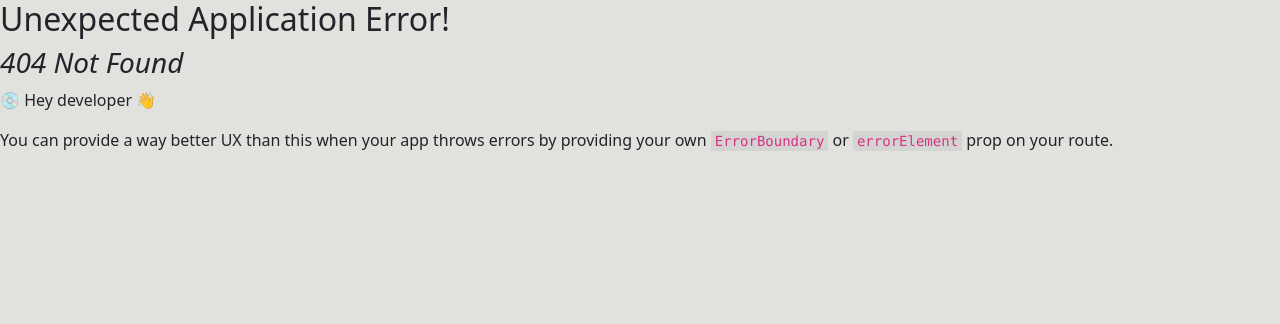
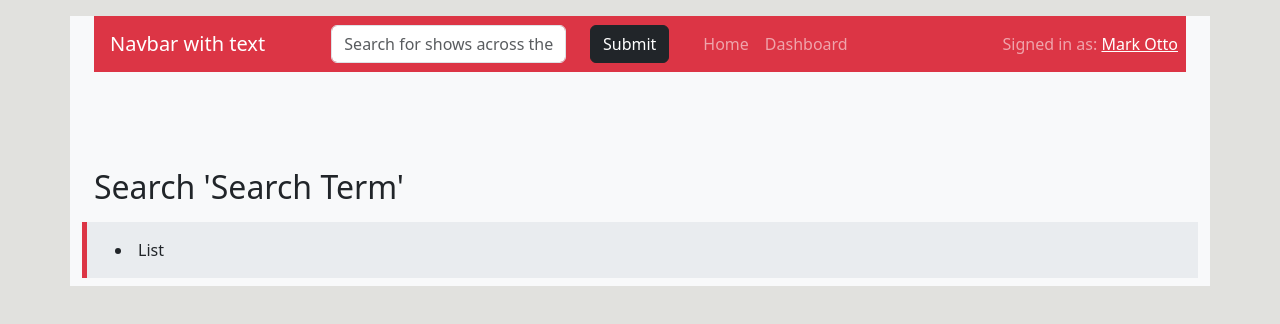
Before and after one commit to racosta323/ShowMate, a React (Create React App) app in the folder client/: page /search in a window 1280 px wide. Before the commit this address had no page. Shown: the top 324 px of the page. Built offline with nearby package versions, Linux system fonts and the light colour scheme.

Commit message:
styles searchlist

```diff
--- a/client/src/components/App.js
+++ b/client/src/components/App.js
@@ -13,7 +13,7 @@ import { Outlet } from "react-router-dom";
 function App() {
 
   return (
-    <Container>
+    <Container className="bg-light">
       <NavBar/>
       <Outlet/>
     </Container>
--- a/client/src/components/NavBar.js
+++ b/client/src/components/NavBar.js
@@ -1,6 +1,7 @@
 import Navbar from 'react-bootstrap/Navbar'
 import Nav from 'react-bootstrap/Nav'
 import Col from 'react-bootstrap/Col';
+import Container from 'react-bootstrap/Container';
 
 import SearchBar from './SearchBar'
 
@@ -8,12 +9,12 @@ import SearchBar from './SearchBar'
 
 function NavBar (){
     return(
-
+        <Container fluid>
             <Navbar
-            // expand="lg"
+                expand="lg"
                 bg="danger"
                 data-bs-theme="dark"
-            className='mt-3 mx-1'
+                className='mt-3'
             >
                 <Col>
                     <Navbar.Brand href="#home" className='mx-3'>Navbar with text</Navbar.Brand>
@@ -34,10 +35,8 @@ function NavBar (){
                         Signed in as: <a href="#login">Mark Otto</a>
                     </Navbar.Text>
                 </Col>
-
-
-
             </Navbar>
+        </Container>
 
     )
 }
--- /dev/null
+++ b/client/src/components/Search.js
@@ -0,0 +1,24 @@
+import Row from 'react-bootstrap/Row'
+import Col from 'react-bootstrap/Col'
+import Container from 'react-bootstrap/Container'
+
+import SearchList from './SearchList'
+
+function Search(){
+
+    return(
+        <Container>
+            <Row className='m-5'></Row>
+            <Row>
+                <Col>
+                    <h2>Search 'Search Term'</h2>
+                </Col>
+            </Row>
+            <Row>
+                <SearchList/>
+            </Row>
+        </Container>
+    )
+}
+
+export default Search
--- /dev/null
+++ b/client/src/components/SearchList.js
@@ -0,0 +1,15 @@
+import Row from 'react-bootstrap/Row'
+import Col from 'react-bootstrap/Col'
+import Container from 'react-bootstrap/Container'
+
+function SearchList(){
+    return(
+        <Container>
+            <Row className='my-2 bg-body-secondary border-start border-5 border-danger p-3'>
+                <li>List</li>
+            </Row>
+        </Container>
+    )
+}
+
+export default SearchList
--- a/client/src/routes.js
+++ b/client/src/routes.js
@@ -1,5 +1,6 @@
 import App from './components/App'
 import Profile from './components/Profile'
+import Search from './components/Search'
 
 import { createBrowserRouter } from 'react-router-dom'
 
@@ -9,6 +10,10 @@ const routes = [
         element: <App/>,
         children: [
             {
+                path: 'search',
+                element: <Search/>
+            },
+            {
                 path: 'profile/:id',
                 element: <Profile/>
             }
```
Lines whose indentation alone changed are shown as unchanged.
